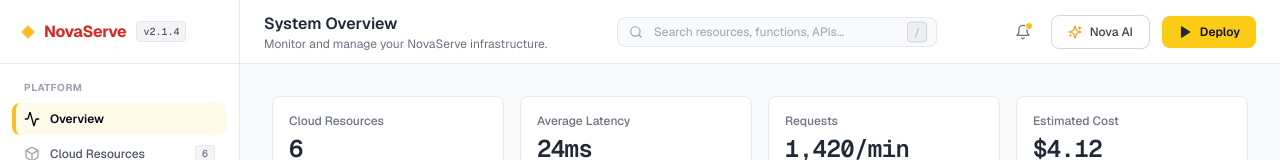
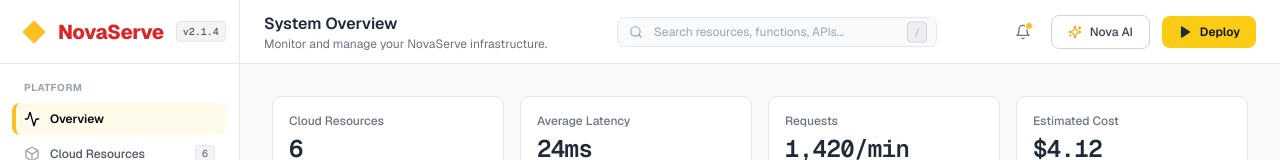
Before and after one commit to novaserve-cloud/novaserve, a React (Vite) app in the folder apps/dashboard/: page / in a window 1280 px wide. Shown: the top 160 px of the page. Built offline with nearby package versions, Linux system fonts and the light colour scheme.

Commit message:
style(branding): enlarge logo assets and add explicit title heading

```diff
--- a/apps/dashboard/src/App.tsx
+++ b/apps/dashboard/src/App.tsx
@@ -217,11 +217,11 @@ export default function App() {
       >
         {/* Brand Header */}
         <div className="h-16 flex items-center justify-between px-5 border-b border-gray-200">
-          <div className="flex items-center gap-2">
-            <svg className="w-4 h-4 fill-amber-400 text-amber-400 shrink-0" viewBox="0 0 24 24">
+          <div className="flex items-center gap-2.5">
+            <svg className="w-7 h-7 fill-amber-400 text-amber-400 shrink-0 filter drop-shadow-xs" viewBox="0 0 24 24">
               <path d="M12 2L22 12L12 22L2 12Z" />
             </svg>
-            <span className="font-bold text-base text-red-600 tracking-tight">NovaServe</span>
+            <span className="font-extrabold text-xl text-red-600 tracking-tight">NovaServe</span>
             <span className="px-1.5 py-0.5 text-[10px] font-mono font-medium rounded bg-gray-100 text-gray-600 border border-gray-200 ml-0.5">
               v2.1.4
             </span>
@@ -2414,13 +2414,13 @@ function JenkinsStyleLoginScreen({
     <div className="min-h-screen bg-gray-50 flex flex-col justify-center items-center p-4 antialiased font-sans text-gray-900">
       <div className="w-full max-w-md space-y-6">
         {/* Brand Logo Header */}
-        <div className="text-center space-y-2">
-          <div className="flex items-center justify-center gap-2.5">
-            <svg className="w-6 h-6 fill-amber-400 text-amber-400 shrink-0" viewBox="0 0 24 24">
+        <div className="text-center space-y-3">
+          <div className="flex items-center justify-center gap-3">
+            <svg className="w-12 h-12 fill-amber-400 text-amber-400 shrink-0 filter drop-shadow-sm" viewBox="0 0 24 24">
               <path d="M12 2L22 12L12 22L2 12Z" />
             </svg>
-            <h1 className="text-2xl font-bold text-red-600 tracking-tight">NovaServe</h1>
-            <span className="px-2 py-0.5 text-[10px] font-mono font-bold rounded bg-amber-100 text-amber-900 border border-amber-300">
+            <h1 className="text-4xl font-black text-red-600 tracking-tight">NovaServe</h1>
+            <span className="px-2 py-0.5 text-[10px] font-mono font-bold rounded bg-amber-100 text-amber-900 border border-amber-300 self-center">
               v2.1.4
             </span>
           </div>
```
Also changed, not shown: packages/auth/README.md, packages/cli/README.md, packages/core/README.md, packages/providers/aws/README.md, packages/providers/azure/README.md, packages/providers/cloudflare/README.md, packages/providers/docker/README.md, packages/providers/gcp/README.md, packages/providers/local/README.md, packages/runtime/README.md, packages/sdk/README.md, 1 other file (tests, documents, lock files or other folders).
